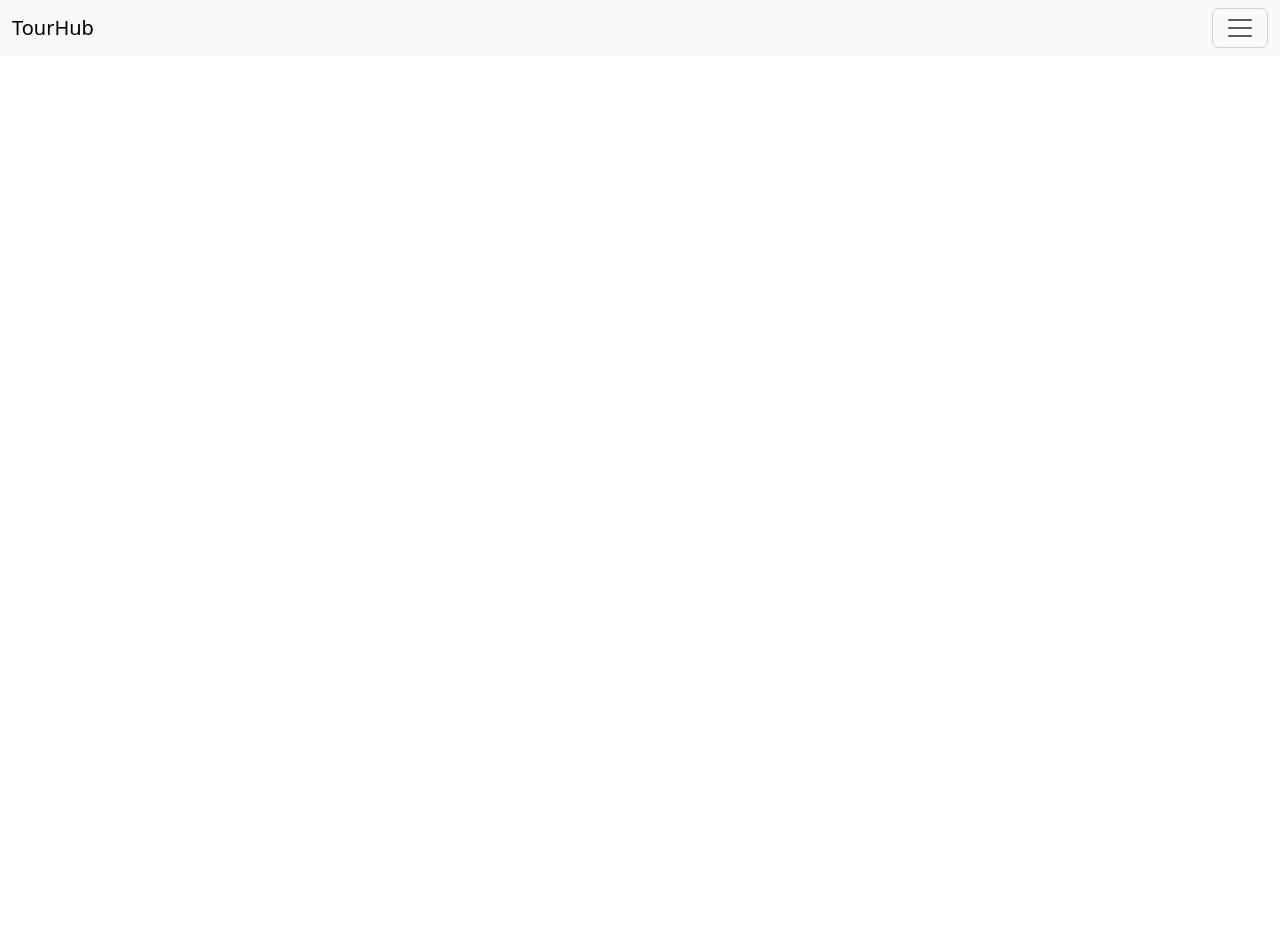
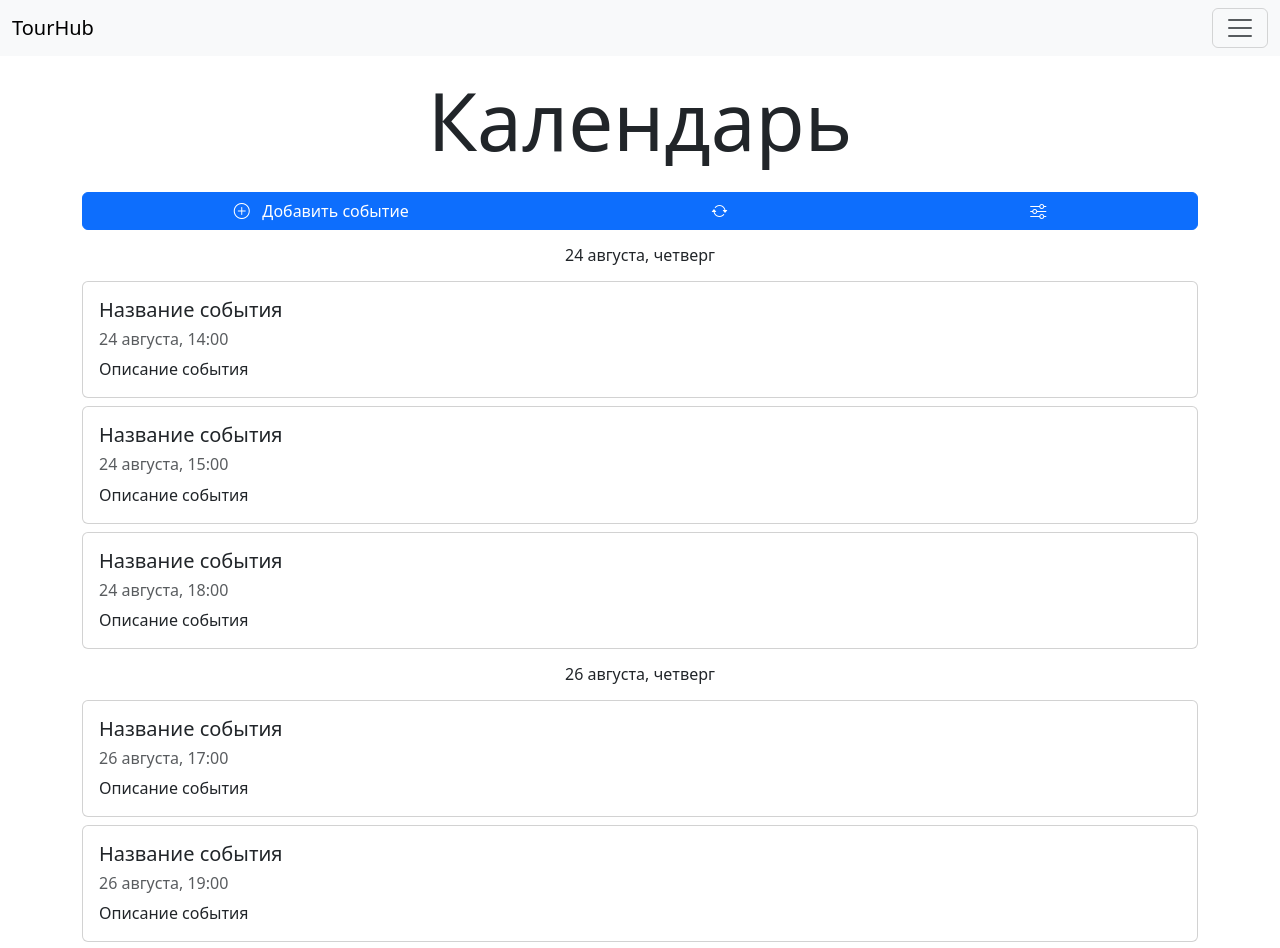
Before and after one commit to morozyuk-d-p/hackathon-ficha-tourhub-frontend, a Nuxt app: page /calendar in a window 1280 px wide. Shown: the top 948 px of the page. Before the commit the page ends 800 px from the top, so only its background shows below. Built offline with nearby package versions, Linux system fonts and the light colour scheme.

Commit message:
added calendar sketch

```diff
--- a/pages/calendar.vue
+++ b/pages/calendar.vue
@@ -1 +1,84 @@
-<template></template>
+<template>
+  <div class="container">
+    <section id="intro" class="text-center p-3">
+      <h1 class="display-1">Календарь</h1>
+    </section>
+    <section id="tools">
+      <div class="d-flex flex-fill">
+        <div
+          class="btn-group flex-fill"
+          role="group"
+          aria-label="Basic example"
+        >
+          <button type="button" class="btn btn-primary">
+            <i class="bi bi-plus-circle"></i> &nbsp; Добавить событие
+          </button>
+          <button class="btn btn-primary">
+            <i class="bi bi-arrow-repeat"></i>
+          </button>
+          <button type="button" class="btn btn-primary">
+            <i class="bi bi-sliders"></i>
+          </button>
+        </div>
+      </div>
+    </section>
+    <section id="feed" class="mt-3 pb-3">
+        <h6 class="text-center my-3">24 августа, четверг</h6>
+        <div class="card my-2">
+            <div class="card-body">
+                <h5 class="card-title">
+                    Название события
+                </h5>
+                <h6 class="text-muted">24 августа, 14:00</h6>
+                <p class="card-text">Описание события</p>
+            </div>
+        </div>
+        <div class="card my-2">
+            <div class="card-body">
+                <h5 class="card-title">
+                    Название события
+                </h5>
+                <h6 class="text-muted">24 августа, 15:00</h6>
+                <p class="card-text">Описание события</p>
+            </div>
+        </div>
+        <div class="card my-2">
+            <div class="card-body">
+                <h5 class="card-title">
+                    Название события
+                </h5>
+                <h6 class="text-muted">24 августа, 18:00</h6>
+                <p class="card-text">Описание события</p>
+            </div>
+        </div>
+        <h6 class="text-center my-3">26 августа, четверг</h6>
+        <div class="card my-2">
+            <div class="card-body">
+                <h5 class="card-title">
+                    Название события
+                </h5>
+                <h6 class="text-muted">26 августа, 17:00</h6>
+                <p class="card-text">Описание события</p>
+            </div>
+        </div>
+        <div class="card my-2">
+            <div class="card-body">
+                <h5 class="card-title">
+                    Название события
+                </h5>
+                <h6 class="text-muted">26 августа, 19:00</h6>
+                <p class="card-text">Описание события</p>
+            </div>
+        </div>
+        <div class="card my-2">
+            <div class="card-body">
+                <h5 class="card-title">
+                    Название события
+                </h5>
+                <h6 class="text-muted">26 августа, 20:00</h6>
+                <p class="card-text">Описание события</p>
+            </div>
+        </div>
+    </section>
+  </div>
+</template>
```
